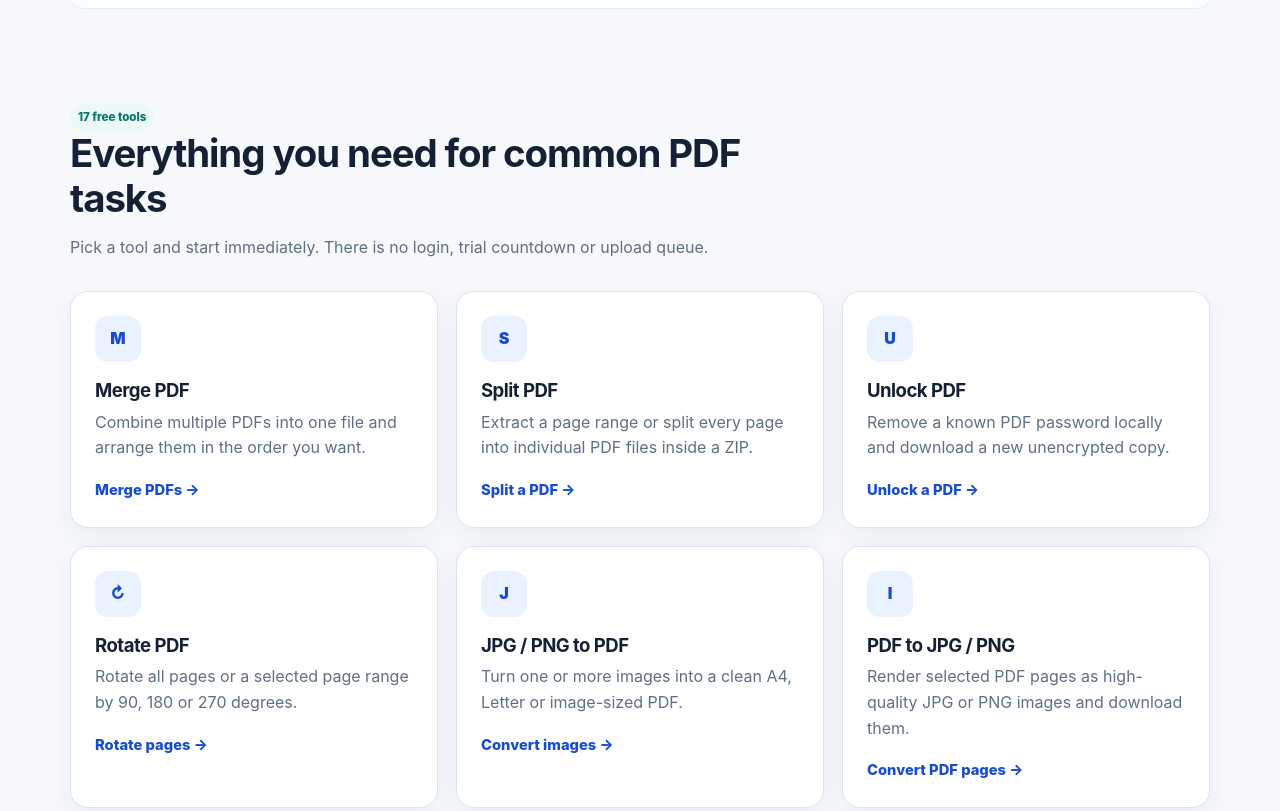
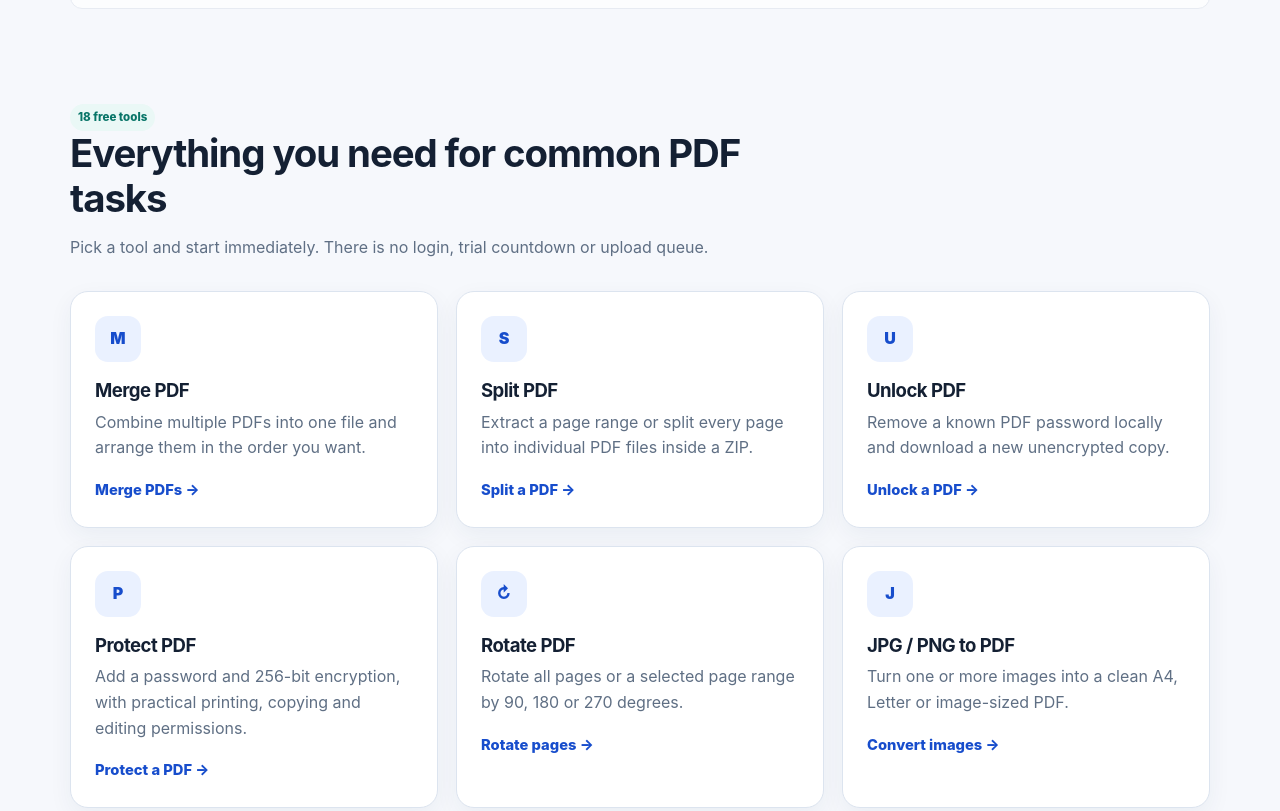
Before and after one commit to nagapurinarayana-ship-it/freepdfconverter, a website: page index.html in a window 1280 px wide. Shown: the part 1275-2086 px from the top of the page. Drawn offline with Linux system fonts and the light colour scheme.

Commit message:
Add Protect PDF to homepage

```diff
--- a/index.html
+++ b/index.html
@@ -27,10 +27,11 @@
 <main id="main">
 <section class="hero"><div class="container hero-grid"><div><span class="eyebrow">Private by design · 100% browser based</span><h1>Free PDF Converter Online & PDF Tools</h1><p class="lead">Merge, split, unlock, organize, crop, number, convert and watermark PDFs for free. Processing happens locally in your browser, so your documents are never uploaded to our server.</p><div class="hero-actions"><a class="button" href="#tools">Choose a PDF tool</a><a class="button secondary" href="#how">How it works</a></div></div><aside class="trust-card" aria-label="Privacy highlights"><strong>Built for everyday documents</strong><ul class="trust-list"><li><span class="check">✓</span><span>No document uploads</span></li><li><span class="check">✓</span><span>No account or sign-up</span></li><li><span class="check">✓</span><span>No files stored after you leave</span></li><li><span class="check">✓</span><span>Works on desktop and modern mobile browsers</span></li></ul></aside></div></section>
 <div class="container"><div class="ad-container" data-ad-zone="top" aria-label="Advertisement"></div></div>
-<section class="section" id="tools"><div class="container"><div class="section-heading"><span class="badge">17 free tools</span><h2>Everything you need for common PDF tasks</h2><p>Pick a tool and start immediately. There is no login, trial countdown or upload queue.</p></div><div class="tool-grid">
+<section class="section" id="tools"><div class="container"><div class="section-heading"><span class="badge">18 free tools</span><h2>Everything you need for common PDF tasks</h2><p>Pick a tool and start immediately. There is no login, trial countdown or upload queue.</p></div><div class="tool-grid">
 <a class="tool-card" href="tools/merge-pdf"><span class="tool-icon">M</span><h3>Merge PDF</h3><p>Combine multiple PDFs into one file and arrange them in the order you want.</p><span class="go">Merge PDFs →</span></a>
 <a class="tool-card" href="tools/split-pdf"><span class="tool-icon">S</span><h3>Split PDF</h3><p>Extract a page range or split every page into individual PDF files inside a ZIP.</p><span class="go">Split a PDF →</span></a>
 <a class="tool-card" href="tools/unlock-pdf"><span class="tool-icon">U</span><h3>Unlock PDF</h3><p>Remove a known PDF password locally and download a new unencrypted copy.</p><span class="go">Unlock a PDF →</span></a>
+<a class="tool-card" href="tools/protect-pdf"><span class="tool-icon">P</span><h3>Protect PDF</h3><p>Add a password and 256-bit encryption, with practical printing, copying and editing permissions.</p><span class="go">Protect a PDF →</span></a>
 <a class="tool-card" href="tools/rotate-pdf"><span class="tool-icon">↻</span><h3>Rotate PDF</h3><p>Rotate all pages or a selected page range by 90, 180 or 270 degrees.</p><span class="go">Rotate pages →</span></a>
 <a class="tool-card" href="tools/jpg-to-pdf"><span class="tool-icon">J</span><h3>JPG / PNG to PDF</h3><p>Turn one or more images into a clean A4, Letter or image-sized PDF.</p><span class="go">Convert images →</span></a>
 <a class="tool-card" href="tools/pdf-to-image"><span class="tool-icon">I</span><h3>PDF to JPG / PNG</h3><p>Render selected PDF pages as high-quality JPG or PNG images and download them.</p><span class="go">Convert PDF pages →</span></a>
@@ -52,6 +53,6 @@
 <section class="section" id="document-conversion"><div class="container"><div class="section-heading"><span class="eyebrow">Document conversion</span><h2>Convert PDF and Word files without uploading them</h2><p>Use the dedicated converters when you need an editable Word document or a shareable PDF. The supported workflows run in your browser and explain their layout limits clearly.</p></div><div class="guide-grid"><article class="guide-card"><span class="badge">PDF → Word</span><h3>Convert PDF to editable Word</h3><p>Best for text-based PDFs. Extract selectable text into DOCX and review tables, columns and page breaks before editing.</p><a href="tools/pdf-to-word">Open PDF to Word →</a><a href="guides/pdf-to-word-converter">Read the conversion guide →</a></article><article class="guide-card"><span class="badge">Word → PDF</span><h3>Convert Word documents to PDF</h3><p>Convert DOC, DOCX and supported document formats locally, including Microsoft Word 97–2003 files.</p><a href="tools/word-to-pdf">Open Word to PDF →</a><a href="guides/word-to-pdf-converter">Read the conversion guide →</a></article></div></div></section>
 <section class="section alt" id="privacy"><div class="container"><div class="section-heading"><span class="eyebrow">Privacy first</span><h2>Your document data never needs a trip to our server</h2><p>Instead of uploading private files to a remote conversion service, supported operations run with JavaScript in the browser tab you already opened.</p></div><div class="feature-grid"><div class="feature"><h3>Local processing</h3><p>PDF and image bytes are read by your browser and the finished file is generated on your device. <a href="how-local-processing">See the technical explanation</a>.</p></div><div class="feature"><h3>No document storage</h3><p>We do not provide file accounts or cloud storage, so there is no server copy of your documents to retain.</p></div><div class="feature"><h3>Transparent limits</h3><p>File-size limits protect browser memory. For very large files, smaller batches are safer and faster.</p></div></div></div></section>
 <section class="section" id="how"><div class="container"><div class="section-heading"><h2>Finish a PDF task in three steps</h2><p>The same simple workflow is used across every tool.</p></div><div class="steps-grid"><div class="step"><span class="step-number">1</span><h3>Choose a tool</h3><p>Select the exact task you need.</p></div><div class="step"><span class="step-number">2</span><h3>Select your files</h3><p>Choose files from your device or drag them into the tool.</p></div><div class="step"><span class="step-number">3</span><h3>Download the result</h3><p>Your browser creates the result locally and starts the download.</p></div></div></div></section>
-<section class="section" aria-labelledby="pdf-faq-title"><div class="container"><div class="section-heading"><span class="eyebrow">Common questions</span><h2 id="pdf-faq-title">Free PDF tools FAQ</h2></div><div class="feature-grid"><div class="feature"><h3>Are my PDF files uploaded?</h3><p>No. Supported operations run locally in your browser, so document bytes do not need to be uploaded to this site.</p></div><div class="feature"><h3>Do I need an account?</h3><p>No account or sign-up is required. Choose a tool, select your files and download the result.</p></div><div class="feature"><h3>Which PDF tasks are available?</h3><p>Merge, split, unlock, rotate, organize, crop, number, watermark, remove metadata, extract text, compress PDFs, OCR scanned PDFs, sign PDFs, convert PDF to Word, convert Word to PDF, and convert between PDFs and images.</p></div></div></div></section></main>
-<footer class="site-footer"><div class="container"><div class="footer-grid"><div><a class="logo" href="./"><span class="logo-mark">PDF</span><span>FreePDF Tools</span></a><p>Free, browser-based PDF utilities designed around a simple promise: your documents stay on your device.</p><p class="footer-referral"><a href="https://craftmypage.pages.dev/">Need an invoice, invitation or resume? Try CraftMyPage →</a></p></div><div><h3>Tools</h3><ul class="footer-links"><li><a href="tools/merge-pdf">Merge PDF</a></li><li><a href="tools/split-pdf">Split PDF</a></li><li><a href="tools/unlock-pdf">Unlock PDF</a></li><li><a href="tools/rotate-pdf">Rotate PDF</a></li><li><a href="tools/jpg-to-pdf">JPG to PDF</a></li><li><a href="tools/pdf-to-word">PDF to Word</a></li><li><a href="tools/word-to-pdf">Word to PDF</a></li><li><a href="tools/compress-pdf">Compress PDF</a></li><li><a href="tools/sign-pdf">Sign PDF</a></li></ul></div><div><h3>Information</h3><ul class="footer-links"><li><a href="guides/">PDF guides</a><a href="topics/">PDF topics</a></li><li><a href="about">About</a></li><li><a href="privacy">Privacy policy</a></li><li><a href="terms">Terms</a></li><li><a href="contact">Contact</a></li></ul></div></div><div class="footer-bottom"><span>© <span data-current-year></span> FreePDF Tools</span><span>No file uploads · No accounts · Browser processing</span></div></div></footer>
+<section class="section" aria-labelledby="pdf-faq-title"><div class="container"><div class="section-heading"><span class="eyebrow">Common questions</span><h2 id="pdf-faq-title">Free PDF tools FAQ</h2></div><div class="feature-grid"><div class="feature"><h3>Are my PDF files uploaded?</h3><p>No. Supported operations run locally in your browser, so document bytes do not need to be uploaded to this site.</p></div><div class="feature"><h3>Do I need an account?</h3><p>No account or sign-up is required. Choose a tool, select your files and download the result.</p></div><div class="feature"><h3>Which PDF tasks are available?</h3><p>Merge, split, unlock, protect, rotate, organize, crop, number, watermark, remove metadata, extract text, compress PDFs, OCR scanned PDFs, sign PDFs, convert PDF to Word, convert Word to PDF, and convert between PDFs and images.</p></div></div></div></section></main>
+<footer class="site-footer"><div class="container"><div class="footer-grid"><div><a class="logo" href="./"><span class="logo-mark">PDF</span><span>FreePDF Tools</span></a><p>Free, browser-based PDF utilities designed around a simple promise: your documents stay on your device.</p><p class="footer-referral"><a href="https://craftmypage.pages.dev/">Need an invoice, invitation or resume? Try CraftMyPage →</a></p></div><div><h3>Tools</h3><ul class="footer-links"><li><a href="tools/merge-pdf">Merge PDF</a></li><li><a href="tools/split-pdf">Split PDF</a></li><li><a href="tools/unlock-pdf">Unlock PDF</a></li><li><a href="tools/rotate-pdf">Rotate PDF</a></li><li><a href="tools/jpg-to-pdf">JPG to PDF</a></li><li><a href="tools/pdf-to-word">PDF to Word</a></li><li><a href="tools/word-to-pdf">Word to PDF</a></li><li><a href="tools/compress-pdf">Compress PDF</a></li><li><a href="tools/sign-pdf">Sign PDF</a></li><li><a href="tools/protect-pdf">Protect PDF</a></li></ul></div><div><h3>Information</h3><ul class="footer-links"><li><a href="guides/">PDF guides</a><a href="topics/">PDF topics</a></li><li><a href="about">About</a></li><li><a href="privacy">Privacy policy</a></li><li><a href="terms">Terms</a></li><li><a href="contact">Contact</a></li></ul></div></div><div class="footer-bottom"><span>© <span data-current-year></span> FreePDF Tools</span><span>No file uploads · No accounts · Browser processing</span></div></div></footer>
 </body></html>
```
